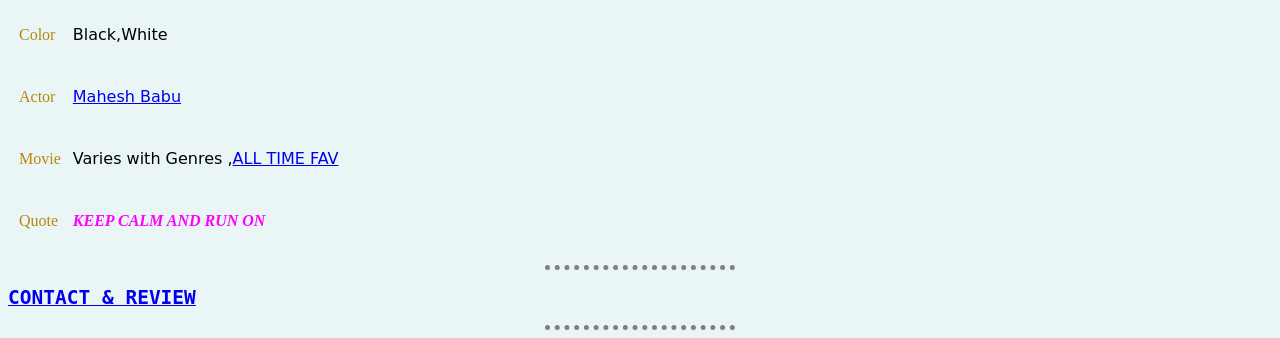
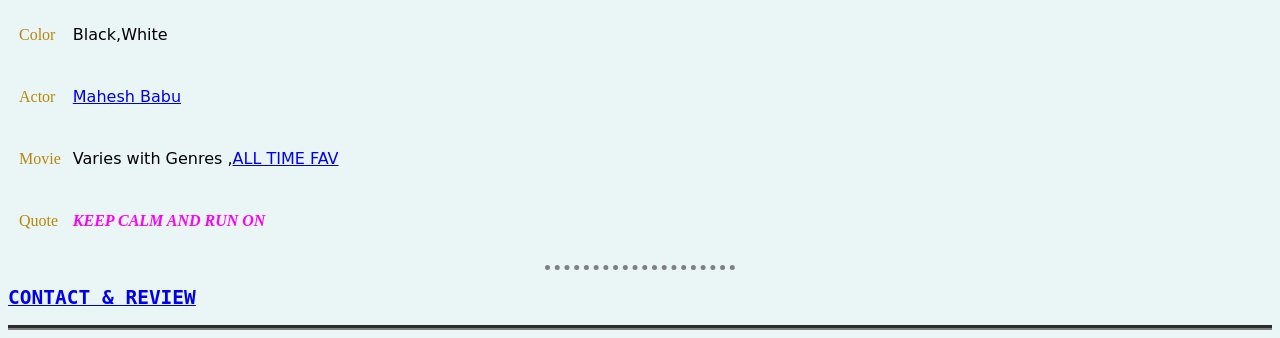
Before and after one commit to Vamsim29/Vamsi-s-Web-Page, a PHP site: page /home.html in a window 1280 px wide. Shown: the part 910-1248 px from the top of the page. Run offline with PHP 8.4, Linux system fonts and the light colour scheme.

Commit message:
Update styles.css

```diff
--- a/css/styles.css
+++ b/css/styles.css
@@ -13,7 +13,14 @@ hr {
 .addcc{
   font-family:monospace;
 }
-
 .asdf{
   font-family:cursive;
 }
+.line{
+  border: none;
+  border-top-style:groove;
+  border-top-color: grey;
+  border-width: 5px;
+  height: 0px;
+  width:100%
+}
```
